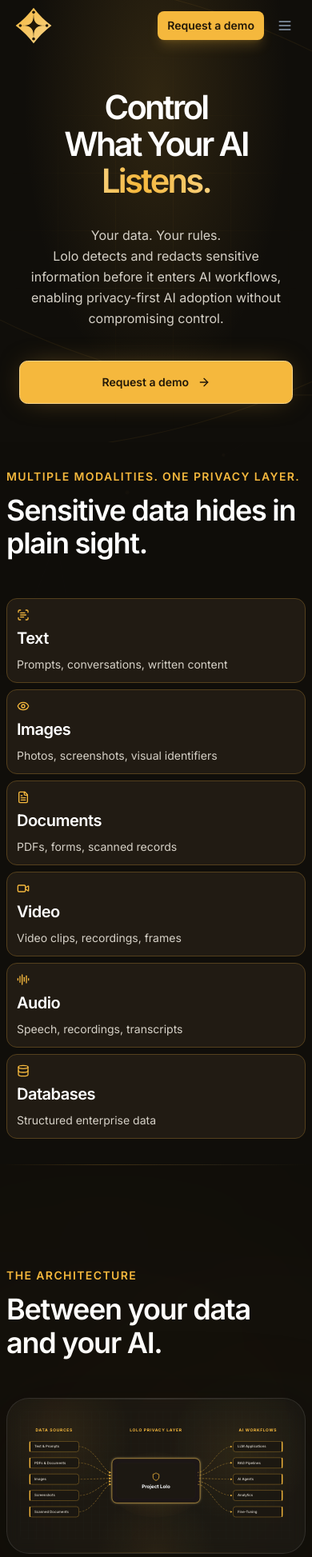
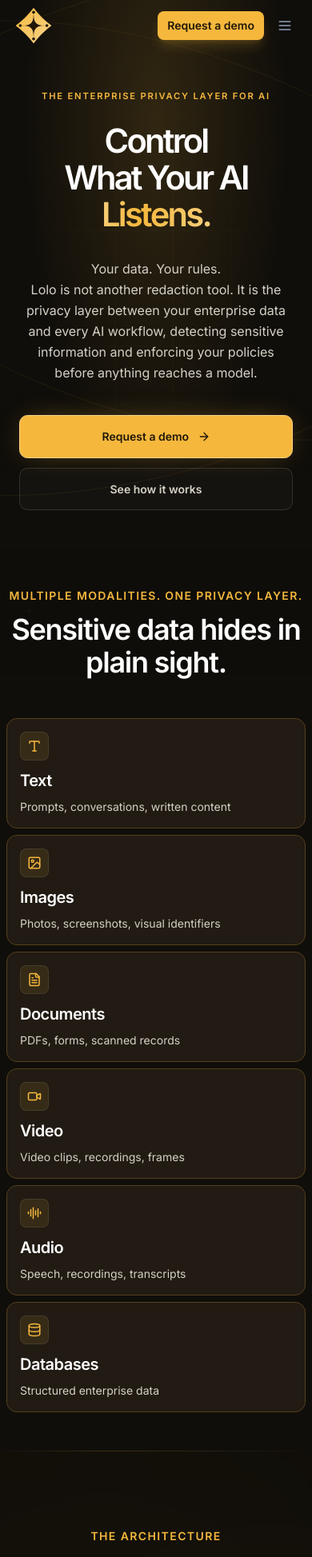
Before and after one commit to total-tensor-lab/total-tensor-lab.github.io, a React (Vite) app: page /#/ in a window 390 px wide. Shown: the top 1947 px of the page at 80% size. Built offline with nearby package versions, Linux system fonts and the light colour scheme.

Commit message:
refactor: refresh privacy layer messaging and layout

```diff
--- a/index.html
+++ b/index.html
@@ -5,7 +5,7 @@
     <link rel="icon" type="image/svg+xml" href="/favicon.svg" />
     <meta name="theme-color" content="#100e0a" />
     <meta name="viewport" content="width=device-width, initial-scale=1.0" />
-    <meta name="description" content="Control what your AI reads and sees. Project Lolo uses natural language processing and computer vision to detect sensitive data in text and images before it reaches AI." />
+    <meta name="description" content="Control what your AI reads and sees. Project Lolo is the enterprise privacy layer for AI: it detects sensitive data across text, images and documents and enforces your policies before anything reaches a model." />
     <title>Project Lolo | Total Tensor Labs</title>
     <style>html, body { height: 100%; margin: 0; } #root { height: 100%; }</style>
   </head>
--- a/src/components/About.tsx
+++ b/src/components/About.tsx
@@ -2,11 +2,12 @@
 import { Shield } from "lucide-react";
 
 const DATA_SOURCES = [
-  { label: "Text & Prompts", y: 121 },
-  { label: "PDFs & Documents", y: 187 },
-  { label: "Images", y: 253 },
-  { label: "Screenshots", y: 319 },
-  { label: "Scanned Documents", y: 385 },
+  { label: "Text & Prompts", y: 113 },
+  { label: "Images & Screenshots", y: 169 },
+  { label: "Documents & PDFs", y: 225 },
+  { label: "Video", y: 281 },
+  { label: "Audio", y: 337 },
+  { label: "Databases", y: 393 },
 ];
 
 const AI_SYSTEMS = [
@@ -36,9 +37,9 @@
       <div className="absolute inset-x-5 bottom-0 h-px bg-gradient-to-r from-transparent via-brand-primary/15 to-transparent pointer-events-none" />
 
       <svg
-        viewBox="0 0 1100 520"
+        viewBox="0 0 1100 505"
         className="relative z-10 w-full h-auto"
-        aria-label="Project Lolo architecture: text and visual inputs pass through NLP and computer vision detection, policy controls, and sanitization before reaching AI systems"
+        aria-label="Project Lolo architecture: raw data from text, images, documents, video, audio and databases passes through the Lolo privacy layer inside your environment, and only sanitized data reaches AI workflows"
       >
         <defs>
           <marker id="about-flow-arrow" viewBox="0 0 10 10" refX="9" refY="5" markerWidth="9" markerHeight="9" orient="auto" markerUnits="userSpaceOnUse">
@@ -61,7 +62,7 @@
             </feMerge>
           </filter>
           <linearGradient id="about-flow-in" x1="0" y1="0" x2="1" y2="0">
-            <stop offset="0%" stopColor="#f5b83d" stopOpacity="0.5" />
+            <stop offset="0%" stopColor="#94a3b8" stopOpacity="0.55" />
             <stop offset="100%" stopColor="#f5b83d" stopOpacity="0.9" />
           </linearGradient>
           <linearGradient id="about-flow-out" x1="0" y1="0" x2="1" y2="0">
@@ -74,8 +75,14 @@
           </radialGradient>
         </defs>
 
-        <rect x="0" y="0" width="1100" height="520" rx="22" fill="url(#about-topology-grid)" />
+        <rect x="0" y="0" width="1100" height="505" rx="22" fill="url(#about-topology-grid)" />
         <ellipse cx="550" cy="297" rx="190" ry="132" fill="url(#about-runtime-glow)" />
+
+        <rect x="16" y="52" width="738" height="408" rx="18" fill="rgba(245,184,61,0.025)" stroke="#f5b83d" strokeOpacity="0.35" strokeWidth="1.25" strokeDasharray="3 6" strokeLinecap="round" />
+        <rect x="34" y="42" width="168" height="20" rx="10" fill="#17130e" stroke="#f5b83d" strokeOpacity="0.35" />
+        <text x="118" y="56" textAnchor="middle" fill="#f8d58b" fontSize="10.5" fontFamily="Inter,system-ui,sans-serif" fontWeight="600" letterSpacing="0.16em">
+          YOUR ENVIRONMENT
+        </text>
 
         <text x="138" y="81" textAnchor="middle" fill="#f5b83d" fontSize="16" fontFamily="Inter,system-ui,sans-serif" fontWeight="700" letterSpacing="0.14em">
           DATA SOURCES
@@ -87,15 +94,22 @@
           AI WORKFLOWS
         </text>
 
+        <text x="138" y="102" textAnchor="middle" fill="#94a3b8" fontSize="11" fontFamily="Inter,system-ui,sans-serif" fontWeight="600" letterSpacing="0.16em">
+          RAW
+        </text>
+        <text x="962" y="102" textAnchor="middle" fill="#f8d58b" fontSize="11" fontFamily="Inter,system-ui,sans-serif" fontWeight="600" letterSpacing="0.16em">
+          SANITIZED
+        </text>
+
         {DATA_SOURCES.map((source, index) => (
           <g key={source.label}>
-            <rect x="38" y={source.y} width="200" height="42" rx="10" fill="#1c1812" stroke="#f5b83d" strokeWidth="1" opacity="0.92" />
-            <rect x="38" y={source.y} width="4" height="42" rx="2" fill="#f5b83d" />
+            <rect x="38" y={source.y} width="200" height="42" rx="10" fill="#17140f" stroke="#94a3b8" strokeOpacity="0.55" strokeWidth="1" strokeDasharray="4 3" />
+            <rect x="38" y={source.y} width="4" height="42" rx="2" fill="#94a3b8" fillOpacity="0.7" />
             <text x="58" y={source.y + 25} fill="var(--color-brand-body)" fontSize="14" fontFamily="Inter,system-ui,sans-serif" fontWeight="500">
               {source.label}
             </text>
             <path
-              d={`M 238 ${source.y + 21} C 302 ${source.y + 21}, 338 ${247 + index * 12}, 368 ${247 + index * 12}`}
+              d={`M 238 ${source.y + 21} C 302 ${source.y + 21}, 338 ${241 + index * 10}, 368 ${241 + index * 10}`}
               fill="none"
               stroke="url(#about-flow-in)"
               strokeWidth="1.6"
@@ -114,9 +128,13 @@
           Project Lolo
         </text>
 
+        <text x="550" y="486" textAnchor="middle" fill="var(--color-brand-label)" fontSize="15" fontFamily="Inter,system-ui,sans-serif" fontWeight="500">
+          Only sanitized data leaves your environment.
+        </text>
+
         {AI_SYSTEMS.map((system, index) => (
           <g key={system.label}>
-            <rect x="862" y={system.y} width="200" height="42" rx="10" fill="#1c1812" stroke="#f5b83d" strokeWidth="1" opacity="0.92" />
+            <rect x="862" y={system.y} width="200" height="42" rx="10" fill="#2a2111" stroke="#f5b83d" strokeWidth="1.25" />
             <rect x="1058" y={system.y} width="4" height="42" rx="2" fill="#f5b83d" />
             <text x="880" y={system.y + 25} fill="var(--color-brand-body)" fontSize="14" fontFamily="Inter,system-ui,sans-serif" fontWeight="500">
               {system.label}
@@ -139,7 +157,7 @@
 
 export default function About() {
   return (
-    <section id="about" className="py-32 relative overflow-hidden">
+    <section id="about" className="py-24 relative overflow-hidden">
       <div className="absolute top-0 left-0 right-0 section-divider" />
       <div className="absolute left-1/3 top-1/3 w-[420px] h-[420px] bg-brand-secondary/[0.03] rounded-full blur-[160px] pointer-events-none" />
       <div className="absolute right-0 bottom-0 w-[520px] h-[520px] bg-brand-primary/[0.04] rounded-full blur-[180px] pointer-events-none" />
@@ -150,7 +168,7 @@
           whileInView={{ opacity: 1, y: 0 }}
           viewport={{ once: true }}
           transition={{ duration: 0.6 }}
-          className="mb-12 max-w-4xl"
+          className="mx-auto mb-12 max-w-4xl text-center"
         >
           <span className="lolo-section-label">
             The Architecture
--- a/src/components/Detection.tsx
+++ b/src/components/Detection.tsx
@@ -1,8 +1,8 @@
-import { AudioLines, Database, Eye, FileText, ScanText, Video } from "lucide-react";
+import { AudioLines, Database, FileText, Image, Type, Video } from "lucide-react";
 
 const privacyModalities = [
-  { title: "Text", description: "Prompts, conversations, written content", Icon: ScanText },
-  { title: "Images", description: "Photos, screenshots, visual identifiers", Icon: Eye },
+  { title: "Text", description: "Prompts, conversations, written content", Icon: Type },
+  { title: "Images", description: "Photos, screenshots, visual identifiers", Icon: Image },
   { title: "Documents", description: "PDFs, forms, scanned records", Icon: FileText },
   { title: "Video", description: "Video clips, recordings, frames", Icon: Video },
   { title: "Audio", description: "Speech, recordings, transcripts", Icon: AudioLines },
@@ -11,9 +11,9 @@
 
 export default function Detection() {
   return (
-    <section id="detection" aria-labelledby="detection-heading" className="relative py-8 sm:py-10">
+    <section id="detection" aria-labelledby="detection-heading" className="relative py-12 sm:py-16">
       <div className="mx-auto max-w-7xl px-2 sm:px-6">
-        <div className="mb-12 max-w-4xl">
+        <div className="mx-auto mb-12 max-w-4xl text-center">
           <p className="lolo-section-label">
             Multiple modalities. One privacy layer.
           </p>
@@ -24,15 +24,15 @@
 
         <div className="grid gap-2 sm:grid-cols-2 lg:grid-cols-3" aria-label="Privacy modalities">
           {privacyModalities.map(({ title, description, Icon }) => (
-            <article key={title} className="group relative min-h-[103px] overflow-hidden rounded-[13px] border border-[#55401d] bg-[#211b13] p-3 transition-all duration-300 motion-safe:hover:-translate-y-1 motion-reduce:transition-none hover:border-brand-primary/40 hover:bg-white/[0.045]">
+            <article key={title} className="group relative min-h-[132px] overflow-hidden rounded-[13px] border border-[#55401d] bg-[#211b13] p-4 transition-all duration-300 motion-safe:hover:-translate-y-1 motion-reduce:transition-none hover:border-brand-primary/40 hover:bg-white/[0.045]">
               <div
                 className="pointer-events-none absolute inset-0 opacity-0 transition-opacity duration-500 motion-reduce:transition-none group-hover:opacity-100"
                 style={{ background: "radial-gradient(circle at 18% 22%, rgba(245,184,61,0.14), transparent 52%)" }}
               />
               <div className="pointer-events-none absolute bottom-0 left-6 right-6 h-px bg-gradient-to-r from-transparent via-brand-primary/12 to-transparent opacity-0 transition-opacity duration-500 motion-reduce:transition-none group-hover:opacity-100" />
               <div className="relative z-10">
-                <Icon aria-hidden="true" className="h-4 w-4 text-brand-primary" />
-                <h3 className="lolo-card-heading mt-2 text-white">{title}</h3>
+                <span className="inline-flex h-9 w-9 items-center justify-center rounded-lg border border-white/8 bg-brand-primary/10"><Icon aria-hidden="true" className="h-[18px] w-[18px] text-brand-primary" /></span>
+                <h3 className="lolo-card-heading mt-3 text-white">{title}</h3>
                 <p className="lolo-description mt-2 text-brand-body">{description}</p>
               </div>
             </article>
--- a/src/components/Hero.tsx
+++ b/src/components/Hero.tsx
@@ -8,8 +8,9 @@
       <div className="hero-orbit hero-orbit-outer" aria-hidden="true" />
       <div className="hero-orbit hero-orbit-inner" aria-hidden="true" />
       <div className="relative mx-auto max-w-6xl px-6 text-center">
+        <p className="lolo-eyebrow mb-6">The enterprise privacy layer for AI</p>
         <h1 id="hero-heading" className="hero-title mx-auto max-w-5xl font-semibold text-white">
-          Control What Your AI{" "}
+          <span className="hero-title-line">Control What Your AI</span>{" "}
           <span className="sr-only">Reads, Sees, and Listens.</span>
           <span className="hero-word-window" aria-hidden="true">
             <span className="hero-word-stack">
@@ -22,10 +23,11 @@
         </h1>
       <p className="mx-auto mt-8 max-w-2xl text-base leading-relaxed text-brand-body sm:text-lg">
         <span className="block">Your data. Your rules.</span>
-        <span className="block">Lolo detects and redacts sensitive information before it enters AI workflows, enabling privacy-first AI adoption without compromising control.</span>
+        <span className="block">Lolo is not another redaction tool. It is the privacy layer between your enterprise data and every AI workflow, detecting sensitive information and enforcing your policies before anything reaches a model.</span>
       </p>
         <div className="mt-10 flex flex-col items-stretch justify-center gap-3 sm:flex-row sm:items-center">
           <Link to="/?section=contact" className="lolo-button-primary group">Request a demo <ArrowRight className="h-4 w-4 transition-transform group-hover:translate-x-1" /></Link>
+          <Link to="/?section=about" className="lolo-button-secondary">See how it works</Link>
         </div>
       </div>
     </section>
--- a/src/components/Process.tsx
+++ b/src/components/Process.tsx
@@ -23,8 +23,8 @@
   {
     id: "redaction",
     icon: ShieldOff,
-    title: "Redact before AI processing",
-    description: "Remove or mask sensitive content before it reaches a model.",
+    title: "Enforce before AI processing",
+    description: "Redact, mask or block sensitive content before it reaches a model.",
   },
   {
     id: "local",
@@ -44,7 +44,7 @@
   const reduceMotion = useReducedMotion();
 
   return (
-    <section id="process" className="py-32 relative overflow-hidden">
+    <section id="process" className="py-24 relative overflow-hidden">
       <div className="absolute top-0 left-0 right-0 section-divider" />
       <div className="absolute left-1/4 top-20 w-[420px] h-[420px] bg-brand-primary/[0.03] rounded-full blur-[150px] pointer-events-none" />
       <div className="absolute right-0 bottom-10 w-[420px] h-[420px] bg-brand-secondary/[0.03] rounded-full blur-[150px] pointer-events-none" />
@@ -55,7 +55,7 @@
           whileInView={{ opacity: 1, y: 0 }}
           viewport={{ once: true }}
           transition={{ duration: 0.5 }}
-          className="mb-12 max-w-4xl"
+          className="mx-auto mb-12 max-w-4xl text-center"
         >
           <span className="lolo-section-label mb-4">
             Capabilities
--- a/src/index.css
+++ b/src/index.css
@@ -65,6 +65,16 @@
   line-height: 1.1;
   letter-spacing: -0.065em;
   text-wrap: balance;
+}
+
+.hero-title-line {
+  white-space: nowrap;
+}
+
+@media (max-width: 480px) {
+  .hero-title-line {
+    white-space: normal;
+  }
 }
 
 .hero-gradient {
```
